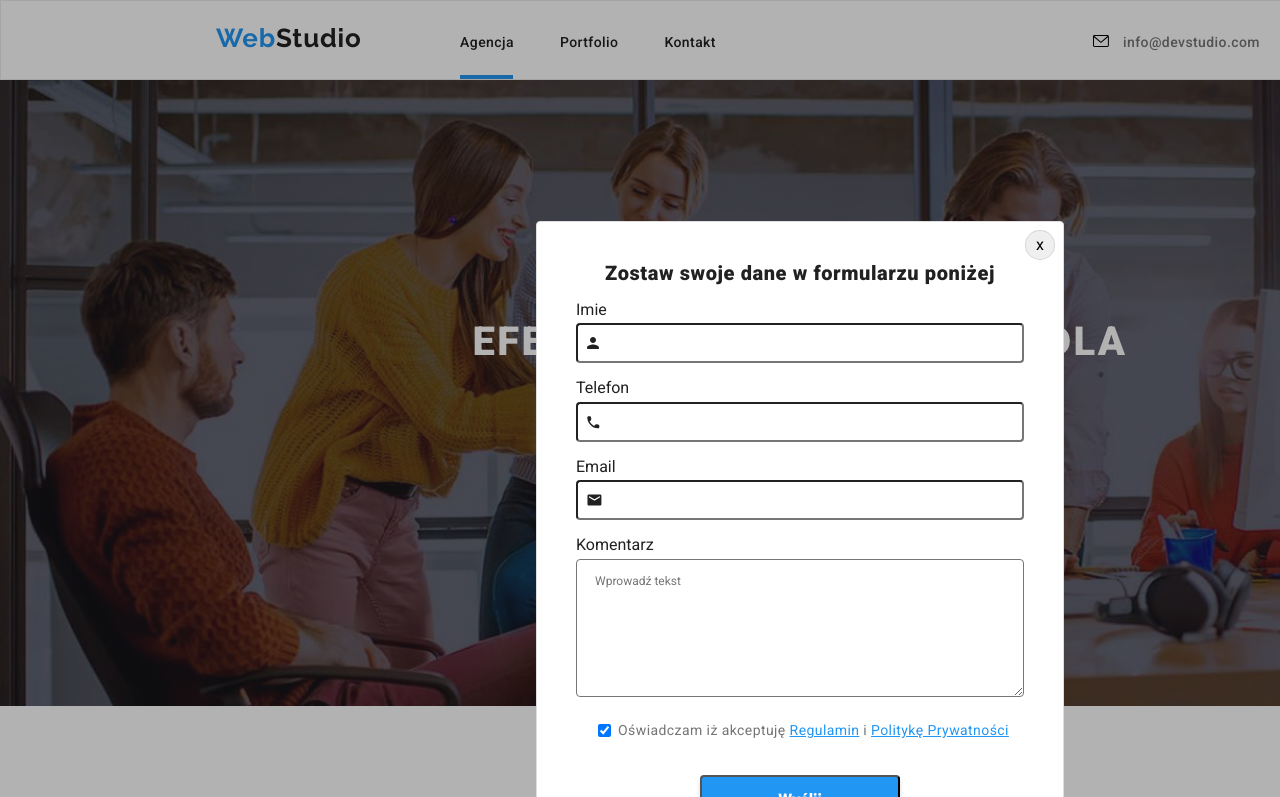
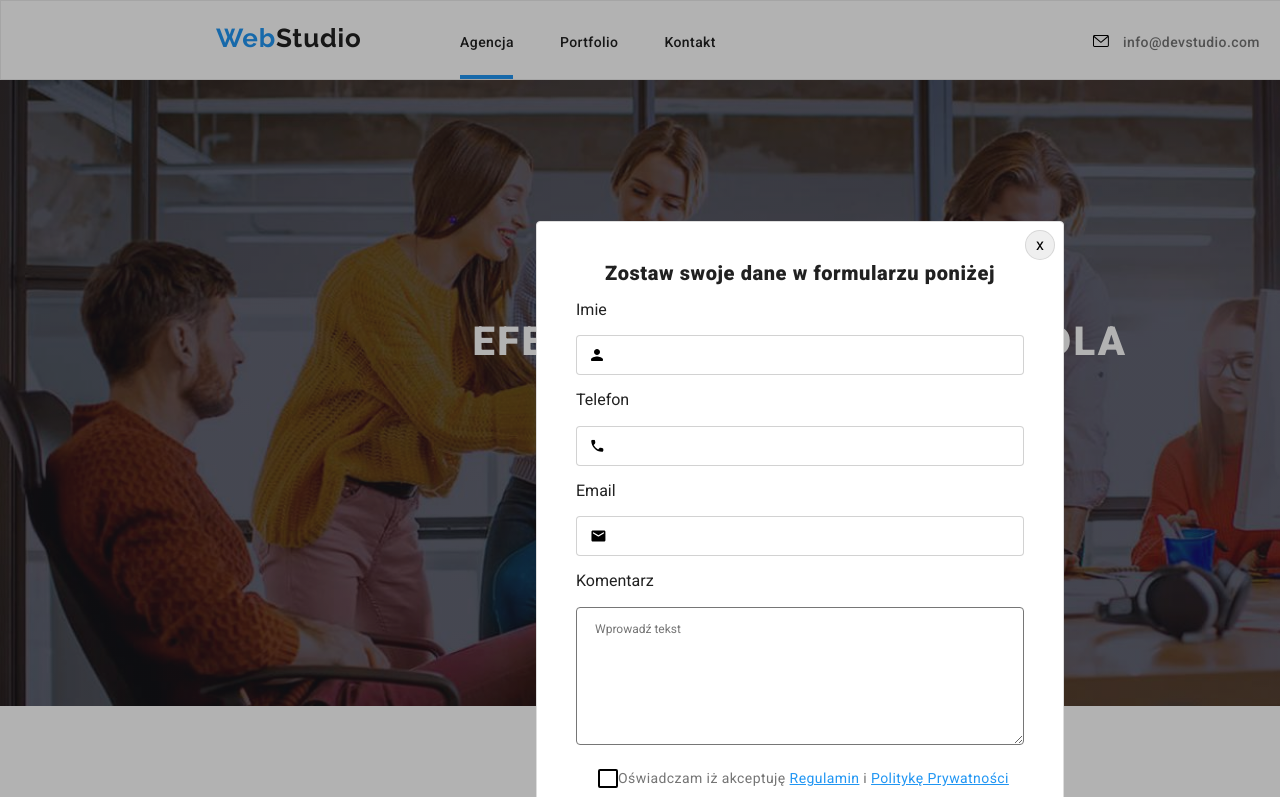
Before and after one commit to MikolajBlajek/goit-markup-hw-06, a plain HTML site: page index.html in a window 1280 px wide. Both pictures are taken after a click on the button "Zamów usługe". Shown: the top 797 px of the page. Drawn offline with Linux system fonts and the light colour scheme.

Commit message:
Hw 06 corect

```diff
--- a/css/style.css
+++ b/css/style.css
@@ -1,5 +1,12 @@
 
- body {
+ :root{
+    --focus-color: #2196F3;
+    --fill-color:#2196F3;
+    --cubic-bezier: cubic-bezier(0.4, 0, 0.2, 1)
+ }
+
+
+  body {
     font-family:"Roboto"; sans-serif;
     color: #212121;
  }
@@ -231,48 +238,47 @@
     font-style: 700;
 }
 
-label{
-    display: flexbox;
 
+.icon-person-input {
+    position: absolute;
+    margin-top: 20px;
+    margin-left: 15px;
+    transform: translateY(-50%);
+    border: none;
+    transition: fill 250ms cubic-bezier(0.4, 0, 0.2, 1);
 }
 
-label > p{
-    margin-bottom: 4px;
+.icon-person-input:hover{
+     fill: var(--fill-color);
 }
 
-.icon-person-input{
-    display: flex;
-    position: absolute;
-    fill: #212121;
-    margin-top: 14px;
-    margin-left: 11px;
-    box-sizing: border-box;
+.form-input {
+    width: 100%;
+    height: 40px;
+    border: 1px solid rgba(33, 33, 33, 0.2);
+    border-radius: 4px;
+    padding-left: 42px;
+    outline: transparent;
+    transition: border 250ms cubic-bezier(0.4, 0, 0.2, 1);
 }
 
-.form-box{
-    width: 448px;
+.form-input:focus+.icon-person-input,
+.form-input:hover+.icon-person-input {
+    fill: #2196f3;
 }
 
-.form-input{
-    padding-left: 42px;
-    width: 100%;
-    height: 40px;
-    box-sizing: border-box;
-    border-radius: 4px;
-    border-color: 1px solid rgba(33, 33, 33, 0.2);
+.form-input:focus,
+.form-input:hover {
+    border: 1px solid #2196f3;
 }
- .form-input:focus-within,
- .form-input:hover {
-     border: 1px solid #2196f3;
-     outline: none;
- }
 
-.form-input-text:focus-within,
-.form-input-text:hover {
+
+/*==============================*/
+
+.form-input-text:focus-within {
     border: 1px solid #2196f3;
     outline: none;
-  }
-
+}
 
 .form-input-text{
     width: 448px;
@@ -313,15 +319,46 @@ textarea::placeholder{
     margin-left: 22px;
     margin-bottom: 30px;
     margin-top: 20px;
+    cursor: pointer;
+    text-align: center;
 }
 
-.label-checkbox-policy > input{
-    margin-right: 7px;
+
+.checkbox-input {
+    position: absolute;
+    opacity: 0;
+  }
+
+.checkbox-icon {
+    display: inline-block;
+    border: 2px solid black;
+    border-radius: 2px;
+    vertical-align: sub;
+    transition-property: background-color, border-color;
+    transition-duration: 250ms;
+    transition-timing-function: var(--cubic-bezier);
+    opacity: 1;
+  }
+
+.checkbox-vector {
+    opacity: 0;
+    display: block;
+    width: 16px;
+    height: 15px;
+  }
+
+.checkbox-input:checked + .checkbox-icon{
+    opacity: 0;
+}
+
+.checkbox-input:checked+.checkbox-vector {
+    opacity: 0;
 }
 
 .checkbox-text >a {
     color: rgba(33, 150, 243, 1);
 }
+
 .buttom-form-send{
     display: flex;
     justify-content: center;
--- a/index.html
+++ b/index.html
@@ -386,39 +386,32 @@
             <div class="box-reg-icon">
 
                     <div class="form-box">
-                        <label>
+                        <label class="label-name" for="name">
                             <p>Imie</p>
                              <svg width="12" height="12" class="icon-person-input">
                                 <use href="images/images4/symbol-defs-icon-reg.svg#icon-Vector-person"></use>
                              </svg>
                             <input id="name" class="form-input" type="text" name="name" required>
-
                         </label>
                     </div>
 
                     <div class="form-box">
-                        <label>
+                        <label class="label-phone" for="phone">
                             <p>Telefon</p>
                                 <svg width="13" height="13" class="icon-person-input">
                                     <use href="images/images4/symbol-defs-icon-reg.svg#icon-Vector-phone"></use>
                                 </svg>
                                 <input id="phone" class="form-input" type="tel" name="phone_number" required>
-
                         </label>
                     </div>
 
                     <div class="form-box">
-                        <label>
+                        <label class="label-mail" for="mail">
                             <p>Email</p>
-                            <div class="div-icon-email">
                              <svg width="15" height="12" class="icon-person-input">
                                 <use href="images/images4/symbol-defs-icon-reg.svg#icon-Vector-list"></use>
                             </svg>
-                            </div>
-                            <div>
                              <input id="mail" class="form-input" type="email" name="email" required>
-                            </div>
-
                         </label>
                     </div>
 
@@ -429,7 +422,10 @@
 
                     <div class="input-box">
                     <label class="label-checkbox-policy">
-                        <input type="checkbox" name="checkbox" value="" checked />
+                        <input class="checkbox-input" type="checkbox" name="checkbox" />
+                            <span class="checkbox-icon">
+                                <svg class="checkbox-vector" width="16" height="15" class="checked"><use href="./images/images4/checked-ok.svg#icon-checked-ok"></svg>
+                            </span>
                             <div class="checkbox-text">Oświadczam iż akceptuję <a href="">Regulamin</a> i <a href="">Politykę Prywatności</a></div>
                     </label>
                     </div>
```
Also changed, not shown: images/images4/checked-ok.svg (added). Lines whose indentation alone changed are shown as unchanged.
